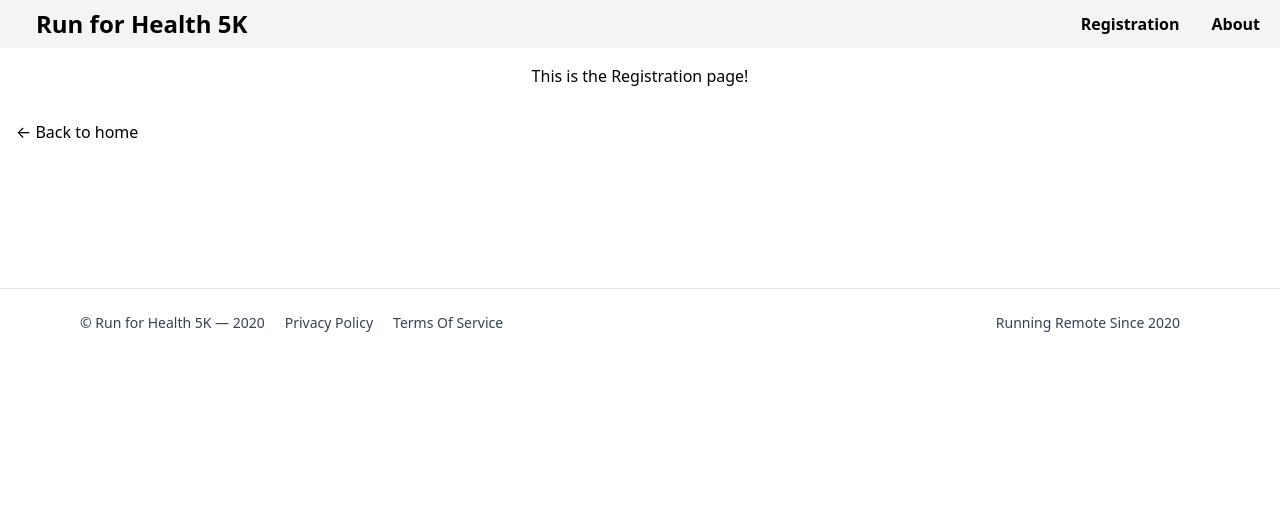
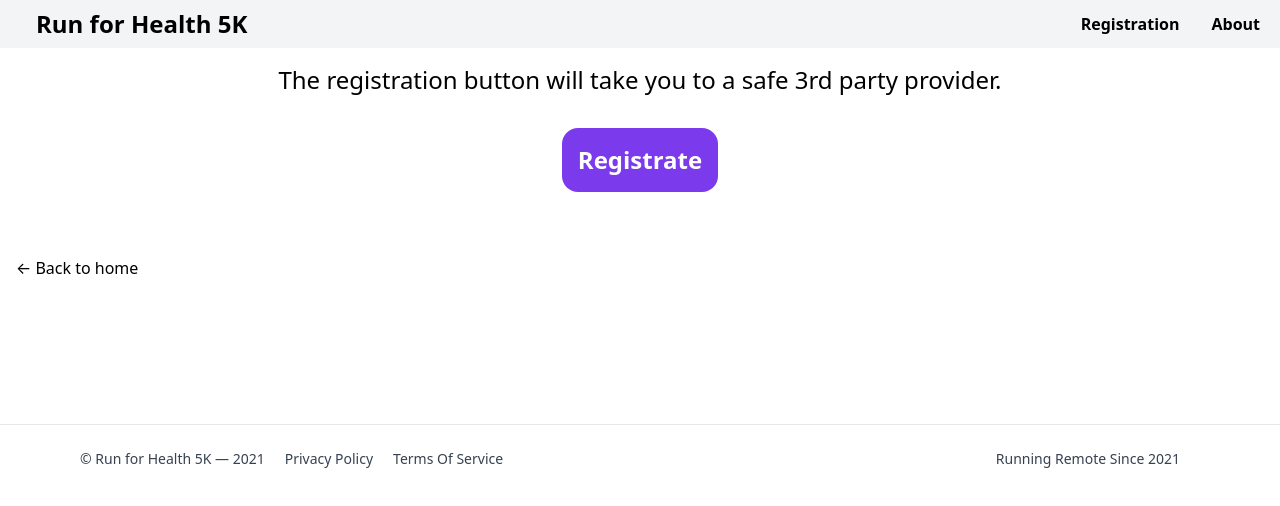
Before and after one commit to runforhealth5k/website, a Next.js app: page /registration in a window 1280 px wide. Shown: the top 506 px of the page. Built offline with nearby package versions, Linux system fonts and the light colour scheme.

Commit message:
Add active link to registration page

```diff
--- a/components/footer.js
+++ b/components/footer.js
@@ -8,7 +8,7 @@ export default function Footer() {
         <div className="bg-blueGray-900">
           <div className="container flex flex-col flex-wrap px-5 py-6 lg:px-20 sm:flex-row">
             <div className="flex flex-wrap items-center justify-center text-base ">
-              <p className="mr-5 text-sm text-center">© {siteTitle} — 2020</p>
+              <p className="mr-5 text-sm text-center">© {siteTitle} — 2021</p>
               <a
                 href="#"
                 className="justify-center mr-5 text-sm text-center text-blueGray-200 hover:text-blue-700">
@@ -24,7 +24,7 @@ export default function Footer() {
             </div>
             <span className="inline-flex justify-center mt-2 sm:ml-auto sm:mt-0 sm:justify-end">
               <p className="mr-5 text-sm text-center">
-                Running Remote Since 2020
+                Running Remote Since 2021
               </p>
             </span>
           </div>
--- a/pages/index.js
+++ b/pages/index.js
@@ -8,15 +8,16 @@ export default function Home() {
       <Head>
         <title>{siteTitle}</title>
       </Head>
+
+
       <section className="pb-8">
         <h2 className="text-2xl">
-          The donation button will take you to a safe 3rd party provider.
+          This is the home page for the{' '}
+          <a className="font-bold">Run for Health 5K</a>
         </h2>
         {/* <p>This is a work in progress!</p> */}
       </section>
-      <button className="text-2xl font-extrabold text-white bg-purple-600 hover:bg-purple-700 focus:outline-none focus:ring-2 focus:ring-purple-600 focus:ring-opacity-50 p-4 rounded-2xl mb-8">
-        Donation
-      </button>
+
 
     </Layout>
   );
--- a/pages/registration.js
+++ b/pages/registration.js
@@ -7,7 +7,17 @@ export default function Registration() {
       <Head>
         <title>Registration - {siteTitle}</title>
       </Head>
-      This is the Registration page!
+      <section className="pb-8">
+        <h2 className="text-2xl">
+          The registration button will take you to a safe 3rd party provider.
+        </h2>
+        {/* <p>This is a work in progress!</p> */}
+      </section>
+      <button className="text-2xl font-extrabold text-white bg-purple-600 hover:bg-purple-700 focus:outline-none focus:ring-2 focus:ring-purple-600 focus:ring-opacity-50 p-4 rounded-2xl mb-8">
+        <a href="https://endurancecui.active.com/event-reg/select-race?e=73465434">
+          Registrate
+        </a>
+      </button>
     </Layout>
   );
 }
```
Also changed, not shown: 1 other file (tests, documents, lock files or other folders).
